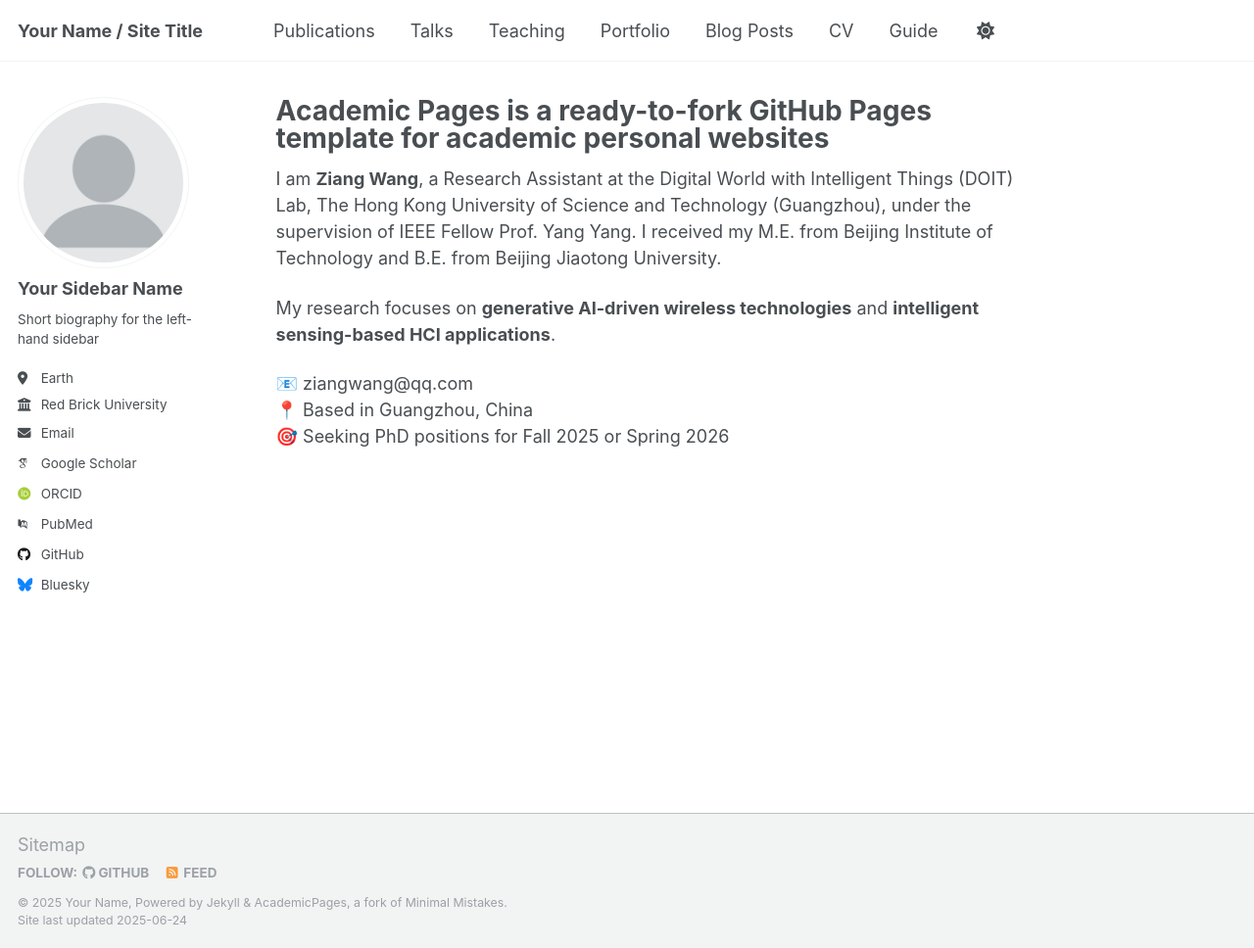
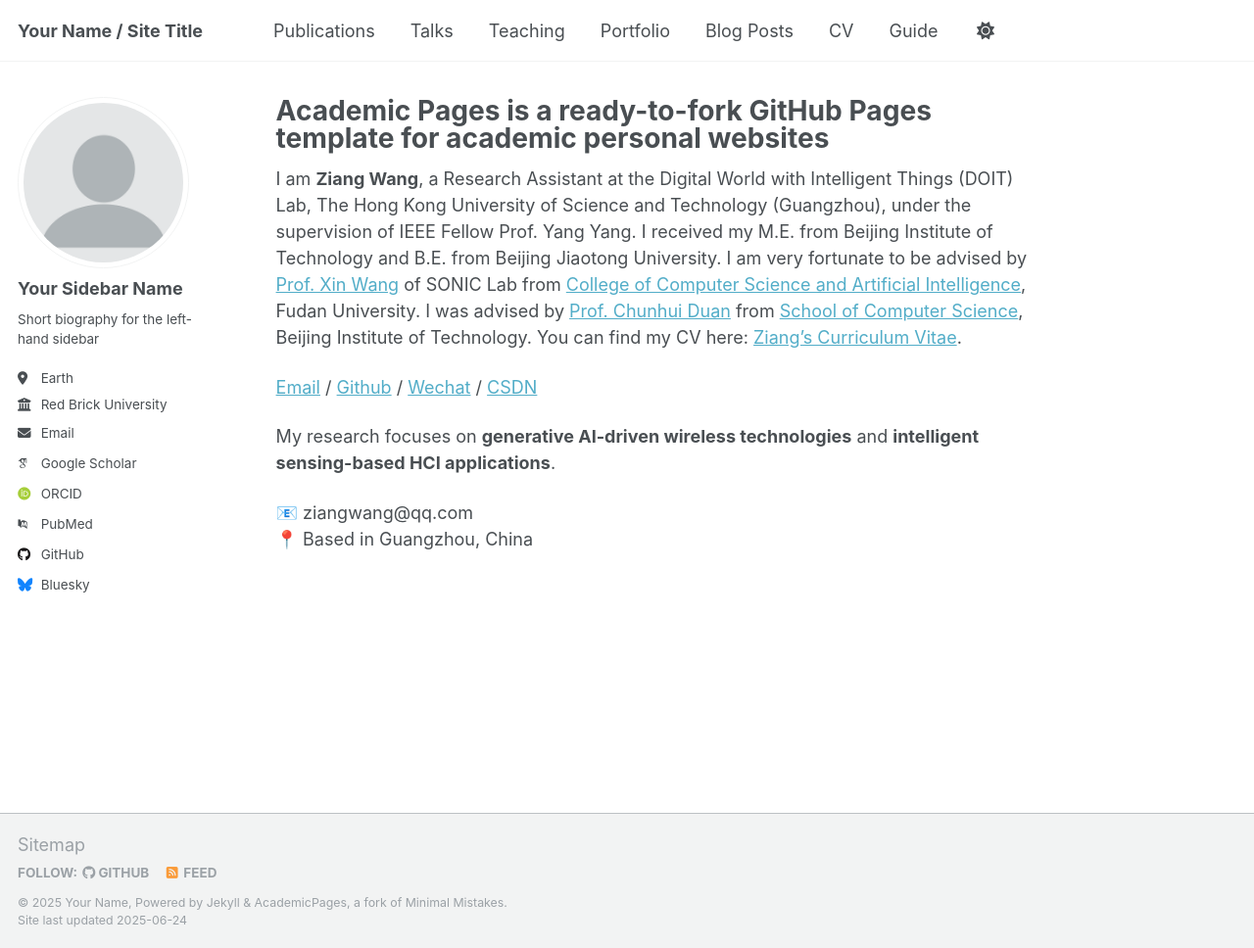
Before and after one commit to oscarWlde/oscarWlde.github.io, a Jekyll site: the page built from _pages/about.md, in a window 1280 px wide and 968 px high. Shown: the whole window at 98% size. Built offline with Jekyll 4.4.1, drawn with Linux system fonts in a browser that asks for light colours; some web fonts are replaced.

Commit message:
Update about.md

```diff
--- a/_pages/about.md
+++ b/_pages/about.md
@@ -8,9 +8,12 @@ redirect_from:
 ---
 
 I am **Ziang Wang**, a Research Assistant at the Digital World with Intelligent Things (DOIT) Lab, The Hong Kong University of Science and Technology (Guangzhou), under the supervision of IEEE Fellow Prof. Yang Yang. I received my M.E. from Beijing Institute of Technology and B.E. from Beijing Jiaotong University.
+I am very fortunate to be advised by [Prof. Xin Wang](https://faculty.fudan.edu.cn/wangxin/zh_CN/) of SONIC Lab from [College of Computer Science and Artificial Intelligence](https://cs.fudan.edu.cn/), Fudan University. I was advised by [Prof. Chunhui Duan](https://duanch.github.io/) from [School of Computer Science](https://cs.bit.edu.cn/), Beijing Institute of Technology.
+You can find my CV here: [Ziang's Curriculum Vitae](../assets/Curriculum_Vitae.pdf).
+
+[Email](mailto:XX@stu.pku.edu.cn) / [Github](https://github.com/QiuDi233) / [Wechat](../images/wechat.jpg) / [CSDN](https://blog.csdn.net/qd1813100174?spm=1000.2115.3001.5343)
 
 My research focuses on **generative AI-driven wireless technologies** and **intelligent sensing-based HCI applications**.
 
 📧 ziangwang@qq.com
 📍 Based in Guangzhou, China
-🎯 Seeking PhD positions for Fall 2025 or Spring 2026
```
